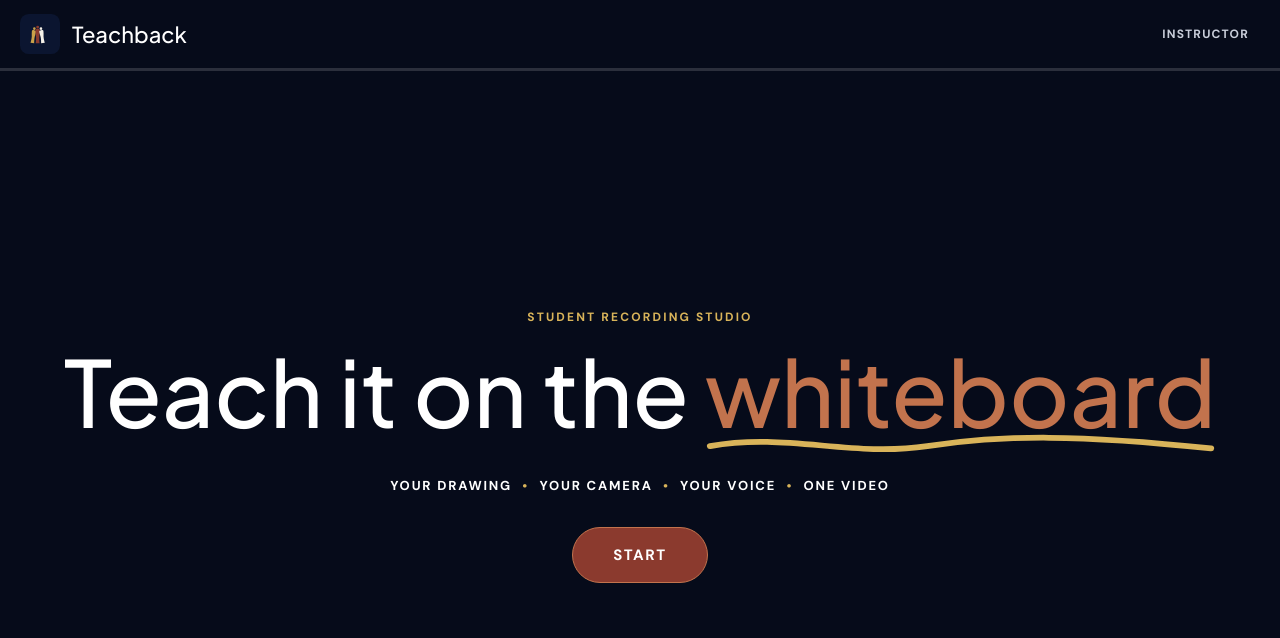
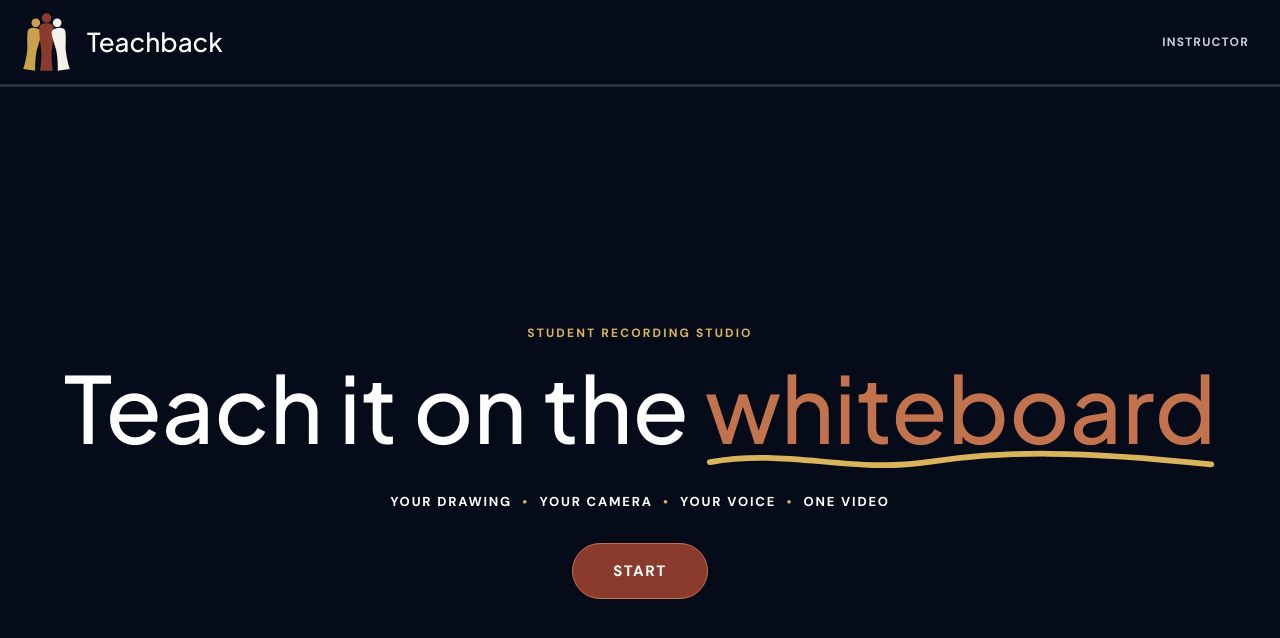
Before and after one commit to drsrennie-stack/student-teaching-studio, a plain HTML site: page teaching-studio.html in a window 1280 px wide. Drawn offline with Linux system fonts and the light colour scheme.

Commit message:
Update brand styles and SVG in teaching-studio.html

```diff
--- a/teaching-studio.html
+++ b/teaching-studio.html
@@ -21,8 +21,8 @@ h1,h2{font-family:"Plus Jakarta Sans",Arial,sans-serif;font-weight:500;margin:0;
 /* top bar */
 .top{background:var(--navy);color:var(--white)}
 .top .in{display:flex;flex-wrap:wrap;align-items:center;justify-content:space-between;gap:12px 28px;padding:12px 20px;max-width:1400px;margin:0 auto}
-.brand{font-family:"Plus Jakarta Sans",Arial,sans-serif;font-weight:500;font-size:22px;display:flex;align-items:center;gap:12px;line-height:1.2}
-.brand svg{height:40px;width:40px;display:block;stroke:none}
+.brand{font-family:"Plus Jakarta Sans",Arial,sans-serif;font-weight:500;font-size:26px;display:flex;align-items:center;gap:14px;line-height:1.2}
+.brand svg{height:60px;width:53px;display:block;stroke:none}
 .dark .quiet{border-color:transparent;color:#C9CEDA;font-size:12px;padding:0 10px}
 .dark .quiet:hover{color:var(--white);border-color:rgba(255,255,255,.4)}
 .brand small{font-family:"DM Sans",Arial,sans-serif;font-size:11px;font-weight:700;letter-spacing:.18em;text-transform:uppercase;color:var(--gold)}
@@ -161,7 +161,7 @@ html.standalone .fit{max-width:max(680px,calc((100vh - 270px) * 16 / 9 + 110px))
 <a class="skip" href="#app">Skip to the studio</a>
 <header class="top">
   <div class="in">
-    <div class="brand"><svg viewBox="0 0 512 512" aria-hidden="true"><rect width="512" height="512" rx="112" fill="#0B1530"/><g transform="translate(158,120) scale(1.7)"><g transform="translate(0,18)"><g transform="translate(0,0) rotate(8 0 130)"><circle cx="0" cy="20" r="10" fill="#C9A14A"/><path d="M 0,32 C -10,32 -16,36 -16,42 C -16,55 -13,68 -11,82 C -10,100 -12,118 -14,130 L 14,130 C 12,118 10,100 11,82 C 13,68 16,55 16,42 C 16,36 10,32 0,32 Z" fill="#C9A14A"/></g><g transform="translate(40,0)"><circle cx="0" cy="10" r="11" fill="#8B3A2E"/><path d="M 0,22 C -11,22 -17,26 -17,34 C -17,52 -14,70 -12,86 C -11,108 -13,122 -15,132 L 15,132 C 13,122 11,108 12,86 C 14,70 17,52 17,34 C 17,26 11,22 0,22 Z" fill="#8B3A2E"/></g><g transform="translate(80,0) rotate(-8 0 130)"><circle cx="0" cy="20" r="10" fill="#F5F1E8"/><path d="M 0,32 C -10,32 -16,36 -16,42 C -16,55 -13,68 -11,82 C -10,100 -12,118 -14,130 L 14,130 C 12,118 10,100 11,82 C 13,68 16,55 16,42 C 16,36 10,32 0,32 Z" fill="#F5F1E8"/></g></g></g></svg><span>Teachback</span></div>
+    <div class="brand"><svg viewBox="122 144 208 236" aria-hidden="true"><g transform="translate(158,120) scale(1.7)"><g transform="translate(0,18)"><g transform="translate(0,0) rotate(8 0 130)"><circle cx="0" cy="20" r="10" fill="#C9A14A"/><path d="M 0,32 C -10,32 -16,36 -16,42 C -16,55 -13,68 -11,82 C -10,100 -12,118 -14,130 L 14,130 C 12,118 10,100 11,82 C 13,68 16,55 16,42 C 16,36 10,32 0,32 Z" fill="#C9A14A"/></g><g transform="translate(40,0)"><circle cx="0" cy="10" r="11" fill="#8B3A2E"/><path d="M 0,22 C -11,22 -17,26 -17,34 C -17,52 -14,70 -12,86 C -11,108 -13,122 -15,132 L 15,132 C 13,122 11,108 12,86 C 14,70 17,52 17,34 C 17,26 11,22 0,22 Z" fill="#8B3A2E"/></g><g transform="translate(80,0) rotate(-8 0 130)"><circle cx="0" cy="20" r="10" fill="#F5F1E8"/><path d="M 0,32 C -10,32 -16,36 -16,42 C -16,55 -13,68 -11,82 C -10,100 -12,118 -14,130 L 14,130 C 12,118 10,100 11,82 C 13,68 16,55 16,42 C 16,36 10,32 0,32 Z" fill="#F5F1E8"/></g></g></g></svg><span>Teachback</span></div>
     <button type="button" id="instr" class="quiet">Instructor</button>
   </div>
   <div class="prog" aria-hidden="true"><span id="prog"></span></div>
```
